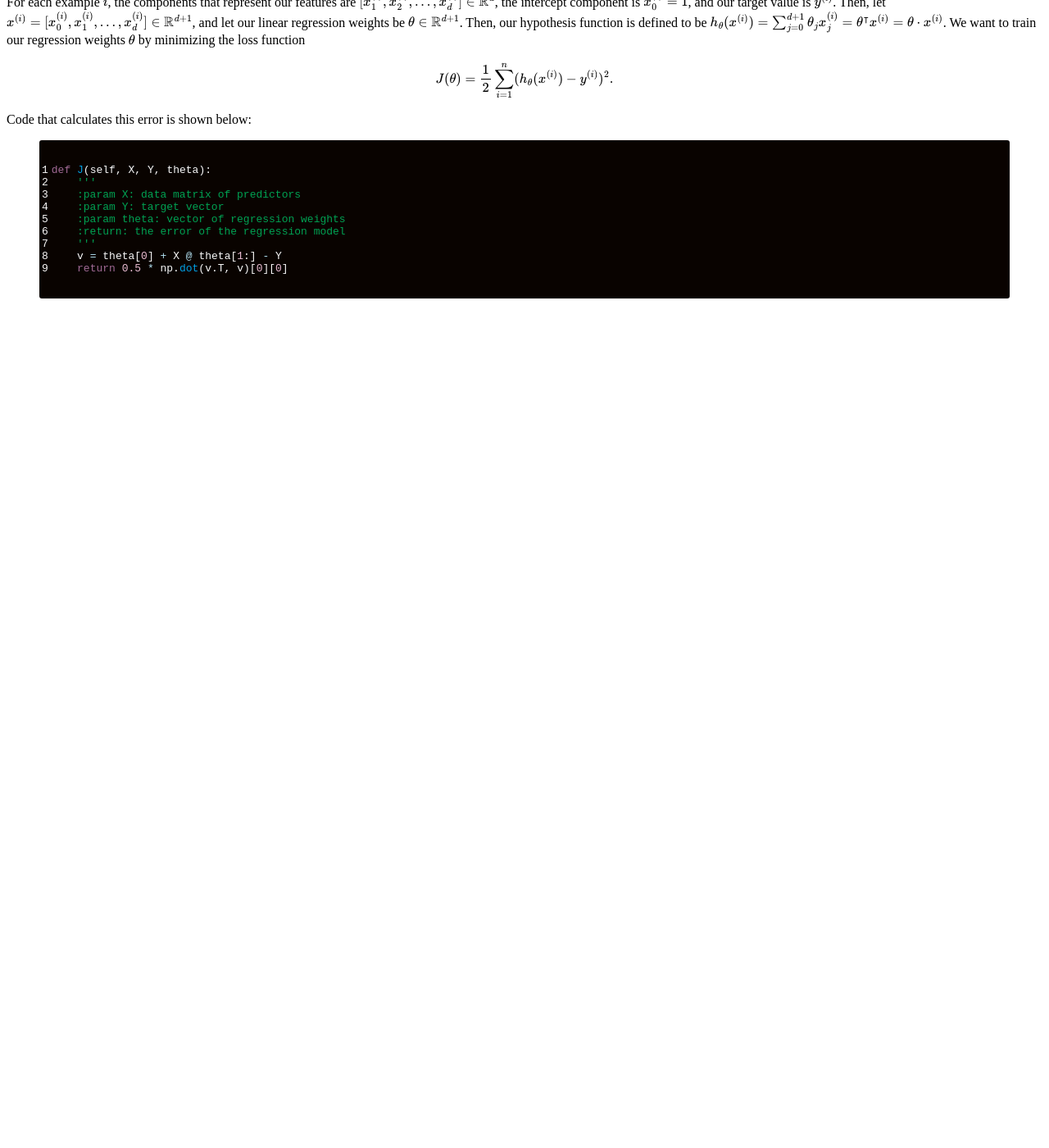
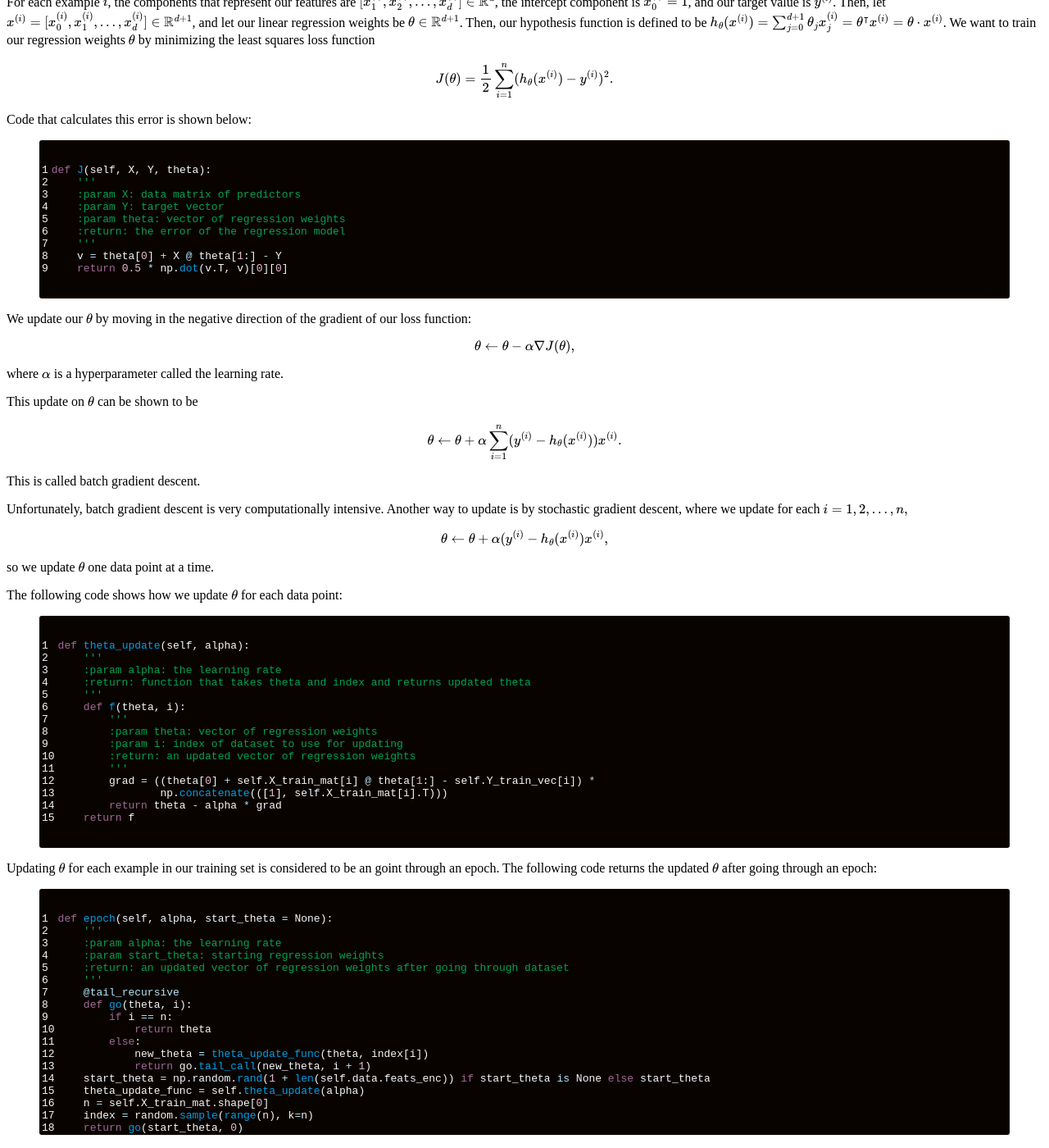
Before and after one commit to CategorIAN/categorian.github.io, a Jekyll site: the page built from projects/msu/m_508/linear_regression.md, in a window 1280 px wide and 1400 px high, scrolled down 267 px. Shown: the whole window at 82% size. Built offline with Jekyll 4.4.1, drawn with Linux system fonts in a browser that asks for light colours; formulas are drawn with MathJax 3; before the commit the page ends 900 px from its top, so only the background shows below that.

Commit message:
Update linear_regression.md

```diff
--- a/projects/msu/m_508/linear_regression.md
+++ b/projects/msu/m_508/linear_regression.md
@@ -11,7 +11,7 @@ layout: default
 
 <h2>Description</h2>
 <p>
-For each example \(i\), the components that represent our features are \([x_1^{(i)}, x_2^{(i)}, ..., x_d^{(i)}] \in \mathbb{R}^d\), the intercept component is \(x_0^{(i)} = 1\), and our target value is \(y^{(i)}\). Then, let \(x^{(i)} = [x_0^{(i)}, x_1^{(i)}, ..., x_d^{(i)}] \in \mathbb{R}^{d+1}\), and let our linear regression weights be \(\theta \in \mathbb{R}^{d+1}\). Then, our hypothesis function is defined to be \(h_{\theta}(x^{(i)}) = \sum_{j=0}^{d+1} \theta_j x_j^{(i)} = \theta^{\intercal} x^{(i)} = \theta \cdot x^{(i)}\). We want to train our regression weights \(\theta\) by minimizing the loss function
+For each example \(i\), the components that represent our features are \([x_1^{(i)}, x_2^{(i)}, ..., x_d^{(i)}] \in \mathbb{R}^d\), the intercept component is \(x_0^{(i)} = 1\), and our target value is \(y^{(i)}\). Then, let \(x^{(i)} = [x_0^{(i)}, x_1^{(i)}, ..., x_d^{(i)}] \in \mathbb{R}^{d+1}\), and let our linear regression weights be \(\theta \in \mathbb{R}^{d+1}\). Then, our hypothesis function is defined to be \(h_{\theta}(x^{(i)}) = \sum_{j=0}^{d+1} \theta_j x_j^{(i)} = \theta^{\intercal} x^{(i)} = \theta \cdot x^{(i)}\). We want to train our regression weights \(\theta\) by minimizing the least squares loss function
 \[
 J(\theta) = \frac{1}{2} \sum_{i=1}^n (h_{\theta}(x^{(i)}) - y^{(i)})^2.
 \]
@@ -31,3 +31,72 @@ def J(self, X, Y, theta):
     return 0.5 * np.dot(v.T, v)[0][0]
 {%endhighlight%}
 </p>
+
+<p>
+We update our \(\theta\) by moving in the negative direction of the gradient of our loss function:
+\[
+\theta \leftarrow \theta - \alpha \nabla J(\theta),
+\]
+where \(\alpha\) is a hyperparameter called the learning rate.
+</p>
+
+<p>
+This update on \(\theta\) can be shown to be
+\[
+\theta \leftarrow \theta + \alpha \sum_{i=1}^n (y^{(i)} - h_{\theta}(x^{(i)}))x^{(i)}.
+\]
+This is called batch gradient descent.
+</p>
+
+<p>
+Unfortunately, batch gradient descent is very computationally intensive. Another way to update is by stochastic gradient descent, where we update for each \(i=1, 2, ..., n,\)
+\[
+\theta \leftarrow \theta + \alpha(y^{(i)} - h_{\theta}(x^{(i)})x^{(i)},
+\]
+so we update \(\theta\) one data point at a time.
+</p>
+
+<p>
+The following code shows how we update \(\theta\) for each data point:
+{%highlight python linenos%}
+def theta_update(self, alpha):
+    '''
+    :param alpha: the learning rate
+    :return: function that takes theta and index and returns updated theta
+    '''
+    def f(theta, i):
+        '''
+        :param theta: vector of regression weights
+        :param i: index of dataset to use for updating
+        :return: an updated vector of regression weights
+        '''
+        grad = ((theta[0] + self.X_train_mat[i] @ theta[1:] - self.Y_train_vec[i]) *
+                np.concatenate(([1], self.X_train_mat[i].T)))
+        return theta - alpha * grad
+    return f
+{%endhighlight%}
+</p>
+
+<p>
+Updating \(\theta\) for each example in our training set is considered to be an goint through an epoch. The following code returns the updated \(\theta\) after going through an epoch:
+{%highlight python linenos%}
+def epoch(self, alpha, start_theta = None):
+    '''
+    :param alpha: the learning rate
+    :param start_theta: starting regression weights
+    :return: an updated vector of regression weights after going through dataset
+    '''
+    @tail_recursive
+    def go(theta, i):
+        if i == n:
+            return theta
+        else:
+            new_theta = theta_update_func(theta, index[i])
+            return go.tail_call(new_theta, i + 1)
+    start_theta = np.random.rand(1 + len(self.data.feats_enc)) if start_theta is None else start_theta
+    theta_update_func = self.theta_update(alpha)
+    n = self.X_train_mat.shape[0]
+    index = random.sample(range(n), k=n)
+    return go(start_theta, 0)
+{%endhighlight%}
+</p>
```
